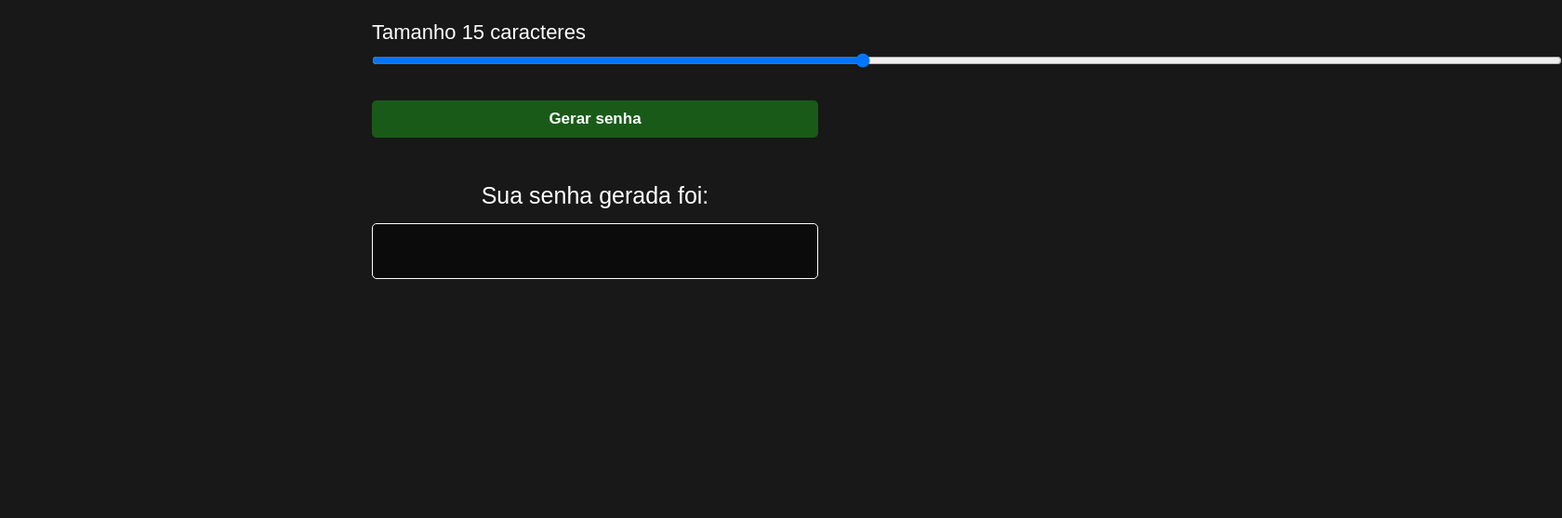
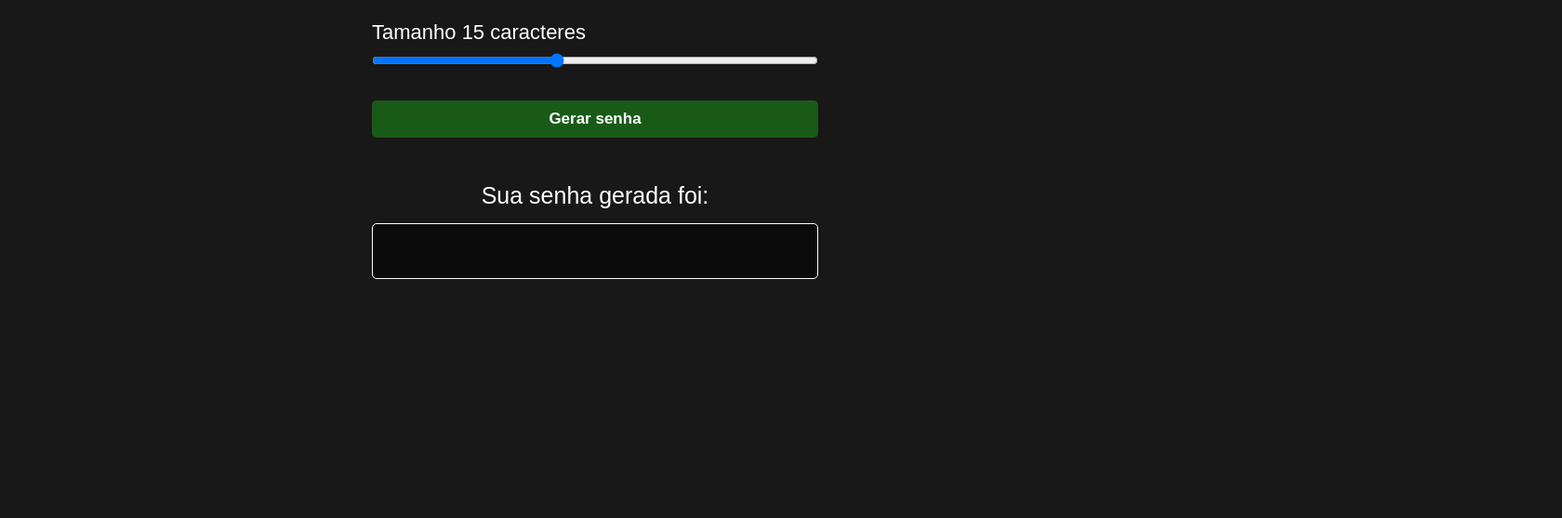
Before and after one commit to bahiasec/projeto-gerador-de-senhas, a plain HTML site: page index.html in a window 1280 px wide. Shown: the part 243-800 px from the top of the page at 93% size, 1680 px wide, since content can reach past the window. Drawn offline with Linux system fonts and the light colour scheme.

Commit message:
mudei o tamanho do range

```diff
--- a/style.css
+++ b/style.css
@@ -33,9 +33,8 @@ body {
 }
 
 #slider {
-    width: 100vw;
     border-radius: 5px;
-    background-color: rgb(209, 208, 208);
+    background-color: rgb(212, 103, 103);
     height: 18px;
     margin-top: 8px;
     outline: none;
```
